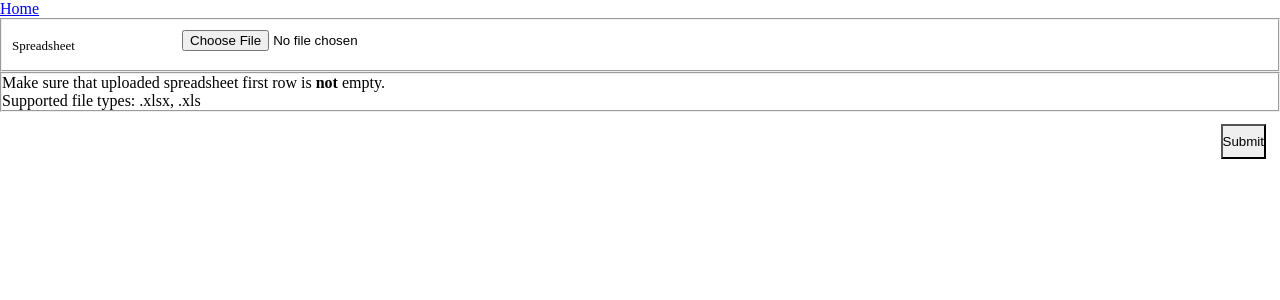
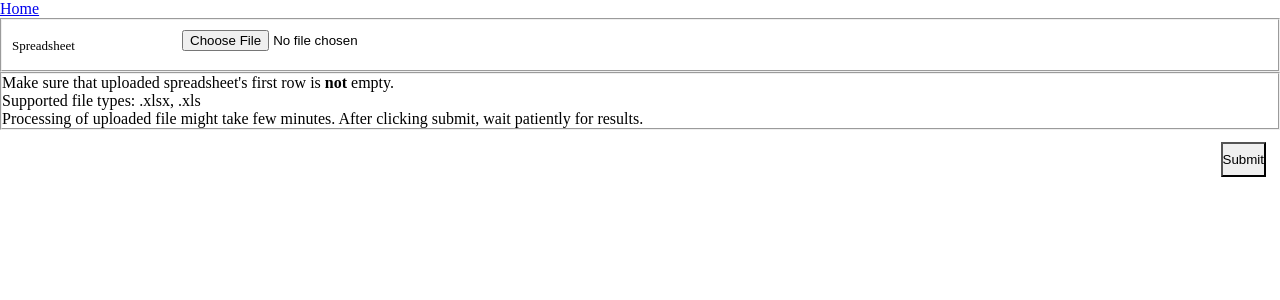
Before and after one commit to theirc/GAS-Search-Tool, a Django app: template ui/templates/admin/import_spreadsheet.html in a window 1280 px wide. Shown: the part 37-337 px from the top of the page. Run offline with Django 3.2, Linux system fonts and the light colour scheme; the template is opened without the code that fills it: values that come from a table or form of the project are taken from there, others are empty; style sheets or scripts are compiled from the project's sources; parts of the project's set-up code (start-up, migrations or seed data) failed here and were passed over; some libraries are stand-ins or nearby versions.

Commit message:
Minor text fixes

```diff
--- a/ui/templates/admin/import_spreadsheet.html
+++ b/ui/templates/admin/import_spreadsheet.html
@@ -36,8 +36,10 @@
         {% endfor %}
         <fieldset class="module aligned">
 
-            <p>Make sure that uploaded spreadsheet first row is <strong>not</strong> empty.</p>
+            <p>Make sure that uploaded spreadsheet's first row is <strong>not</strong> empty.</p>
             <p>Supported file types: .xlsx, .xls</p>
+            <p>Processing of uploaded file might take few minutes. After clicking submit, wait patiently for results.</p>
+
         </fieldset>
         <div class="submit-row">
             <input type="submit" value="Submit"/>
```
